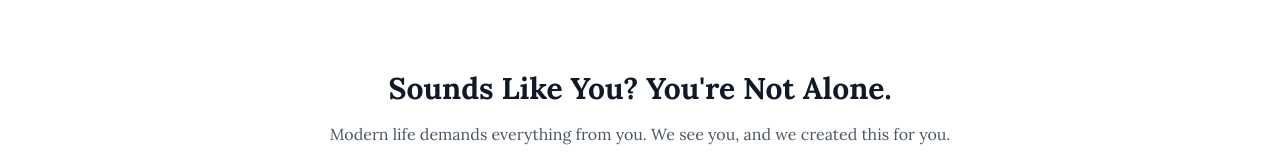
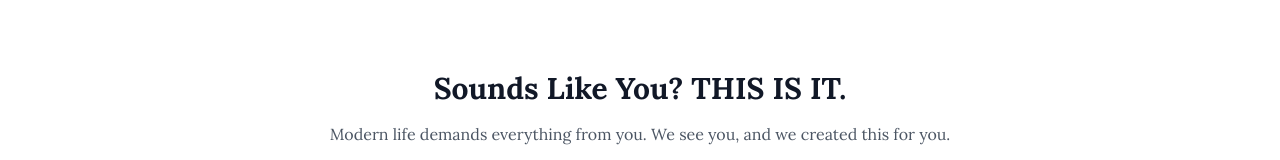
Before and after one commit to mjrrradasd/jeju-mornings-landing, a React (Vite) app: page / in a window 1280 px wide. Shown: the part 506-666 px from the top of the page. Built offline with nearby package versions, Linux system fonts and the light colour scheme.

Commit message:
Update App.jsx

```diff
--- a/src/App.jsx
+++ b/src/App.jsx
@@ -111,7 +111,7 @@ export default function App() {
       <section className="py-20">
         <div className="max-w-7xl mx-auto px-6">
           <h2 className="text-3xl font-bold text-center mb-4 text-gray-900">
-            Sounds Like You? You're Not Alone.
+            Sounds Like You? THIS IS IT.
           </h2>
           <p className="text-center text-gray-600 mb-12 max-w-2xl mx-auto">
             Modern life demands everything from you. We see you, and we created
```
